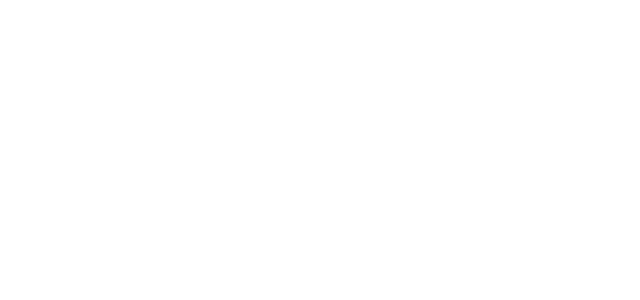
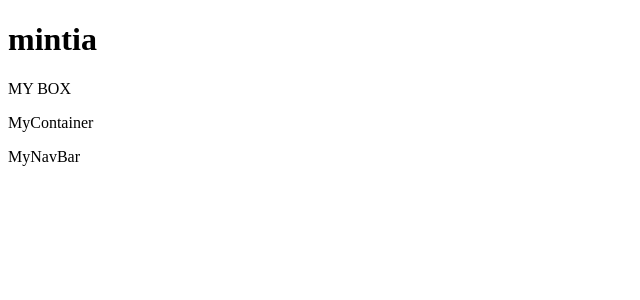
Before and after one commit to azerone52/react20231031, a React (Create React App) app: page / in a window 1280 px wide. Shown: the top 300 px of the page, without its empty margins (0-640 px from the left). Built offline with nearby package versions, Linux system fonts and the light colour scheme.

Commit message:
component를 다른 파일에 작성 후 import, export 하기 연습

```diff
--- a/src/App.js
+++ b/src/App.js
@@ -1,5 +1,17 @@
+import { MyText } from "./component/MyText";
+import { MyBox } from "./component/MyBox";
+import { MyContainer } from "./component/MyContainer";
+import { MyNavbar } from "./component/MyNavbar";
+
 function App() {
-  return <div></div>;
+  return (
+    <div>
+      <MyText />
+      <MyBox />
+      <MyContainer />
+      <MyNavbar />
+    </div>
+  );
 }
 
 export default App;
--- /dev/null
+++ b/src/component/MyBox.js
@@ -0,0 +1,3 @@
+export function MyBox() {
+  return <p>MY BOX</p>;
+}
--- /dev/null
+++ b/src/component/MyContainer.js
@@ -0,0 +1,3 @@
+export function MyContainer() {
+  return <p>MyContainer</p>;
+}
--- /dev/null
+++ b/src/component/MyNavbar.js
@@ -0,0 +1,3 @@
+export function MyNavbar() {
+  return <div>MyNavBar</div>;
+}
--- /dev/null
+++ b/src/component/MyText.js
@@ -0,0 +1,3 @@
+export function MyText() {
+  return <h1>mintia</h1>;
+}
```
